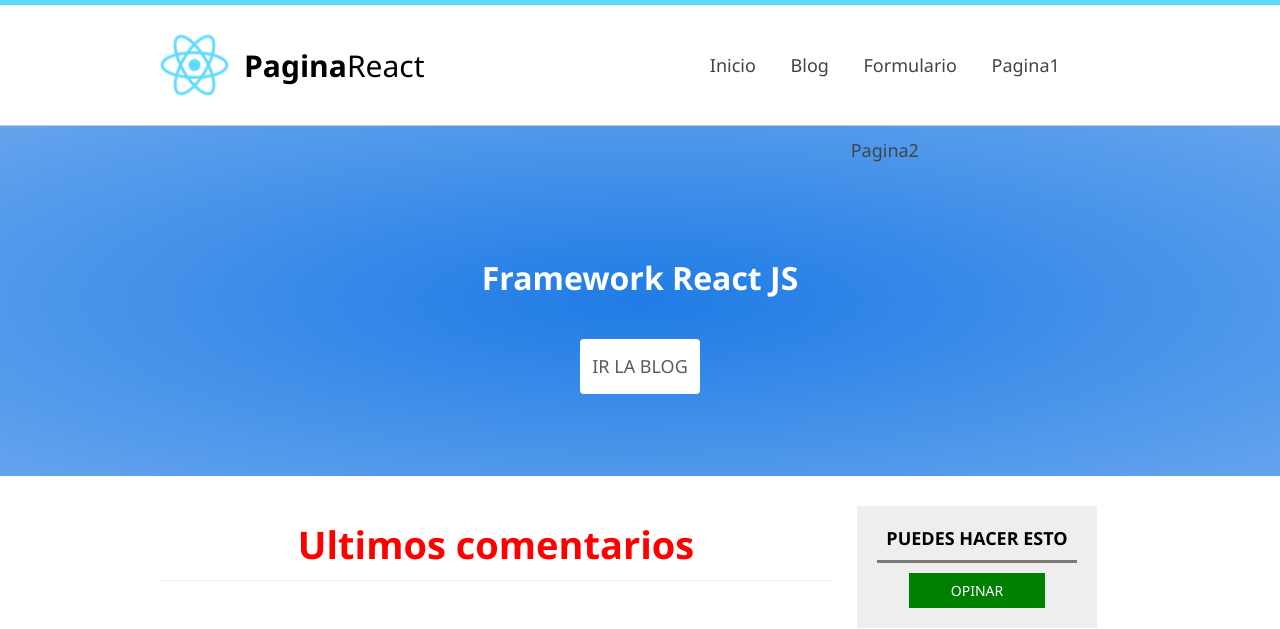
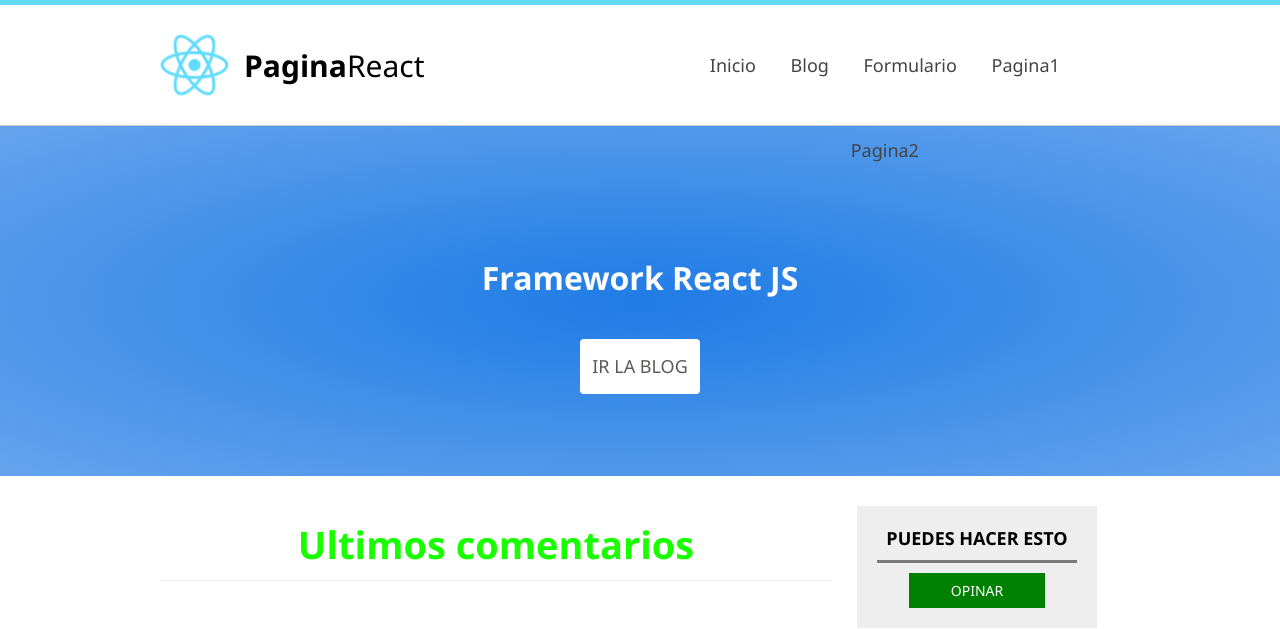
Before and after one commit to PedroRios1970/PaginaReact, a plain HTML site: page index.html in a window 1280 px wide. Shown: the top 629 px of the page. Drawn offline with Linux system fonts and the light colour scheme.

Commit message:
21032023_bis

```diff
--- a/assest/css/main.css
+++ b/assest/css/main.css
@@ -333,7 +333,7 @@ input[type="text"]:focus{
     font-size: 38px;
     border-bottom: 1px solid #eee;
     padding: 10px;
-    color :red;
+    color :rgb(26, 255, 0);
 }
 
 .article-detail .image-wrap{
```
